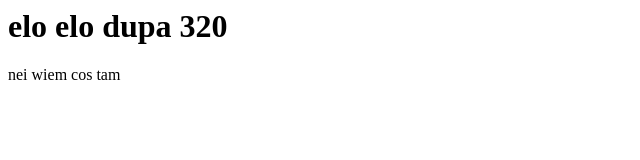
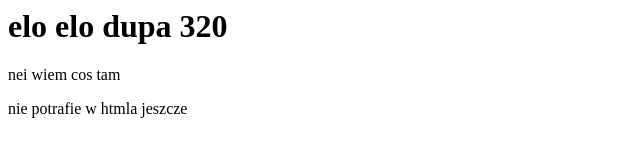
Before and after one commit to extersen/grzybeq.ml, a plain HTML site: page index.html in a window 1280 px wide. Shown: the whole page, without its empty margins (0-640 px from the left). Drawn offline with Linux system fonts and the light colour scheme.

Commit message:
Update index.html

```diff
--- a/index.html
+++ b/index.html
@@ -4,6 +4,6 @@
   <body>
    <h1>elo elo dupa 320</h1>
     <p>nei wiem cos tam </p>
-
+   <header> nie potrafie w htmla jeszcze</header>
   </body>
   </html>
```
